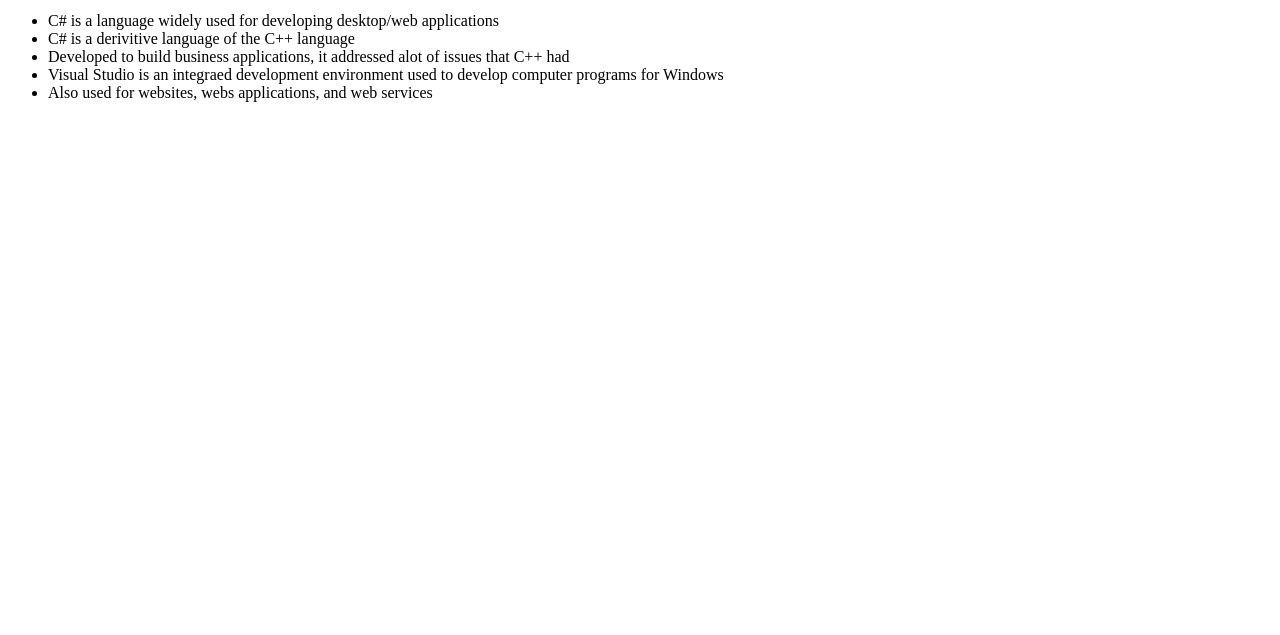
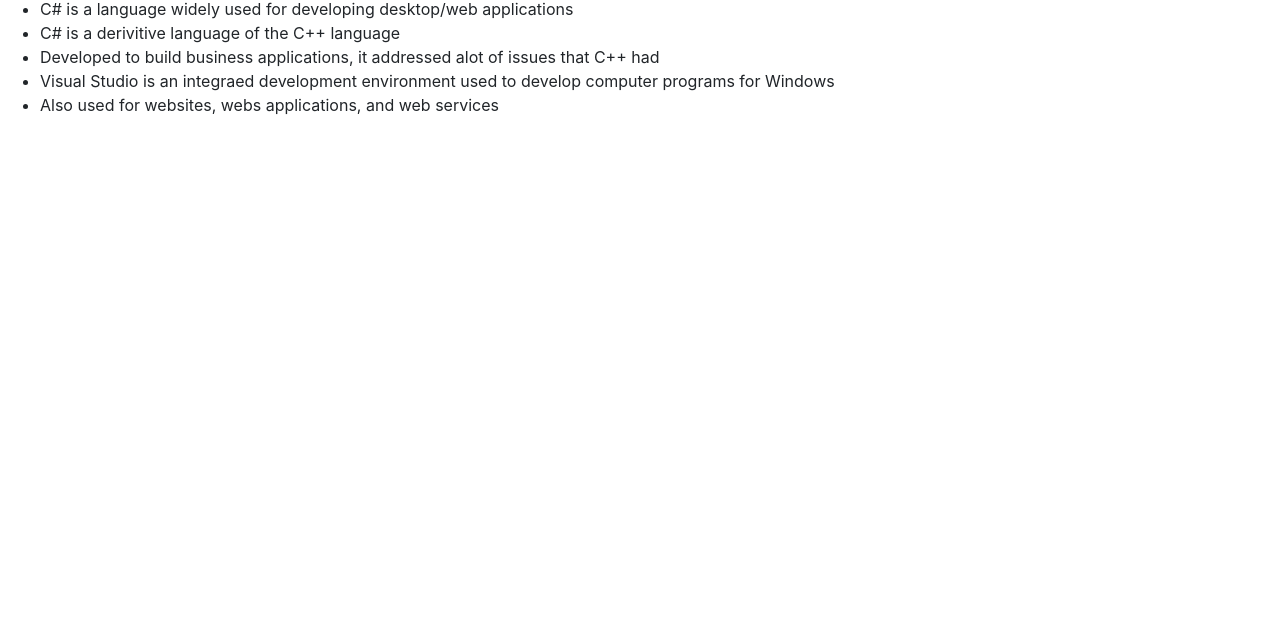
Before and after one commit to traylorc/html-css-js, a plain HTML site: page Csharp.html in a window 1280 px wide. Shown: the part 165-800 px from the top of the page. Drawn offline with nearby package versions, Linux system fonts and the light colour scheme.

Commit message:
bootstrap add on

```diff
--- a/Csharp.html
+++ b/Csharp.html
@@ -5,6 +5,7 @@
     <meta http-equiv="X-UA-Compatible" content="IE=edge">
     <meta name="viewport" content="width=device-width, initial-scale=1.0">
     <title>Document</title>
+    <link rel="stylesheet" href="https://cdn.jsdelivr.net/npm/bootstrap@4.6.0/dist/css/bootstrap.min.css" integrity="sha384-B0vP5xmATw1+K9KRQjQERJvTumQW0nPEzvF6L/Z6nronJ3oUOFUFpCjEUQouq2+l" crossorigin="anonymous">
     <link href = "css/infobrochure.css" rel ="stylesheet">
 </head>
 <body>
```
Also changed, not shown: Git-GitHub.html (+1 -0 lines), SqlServer.html (+1 -0 lines).
